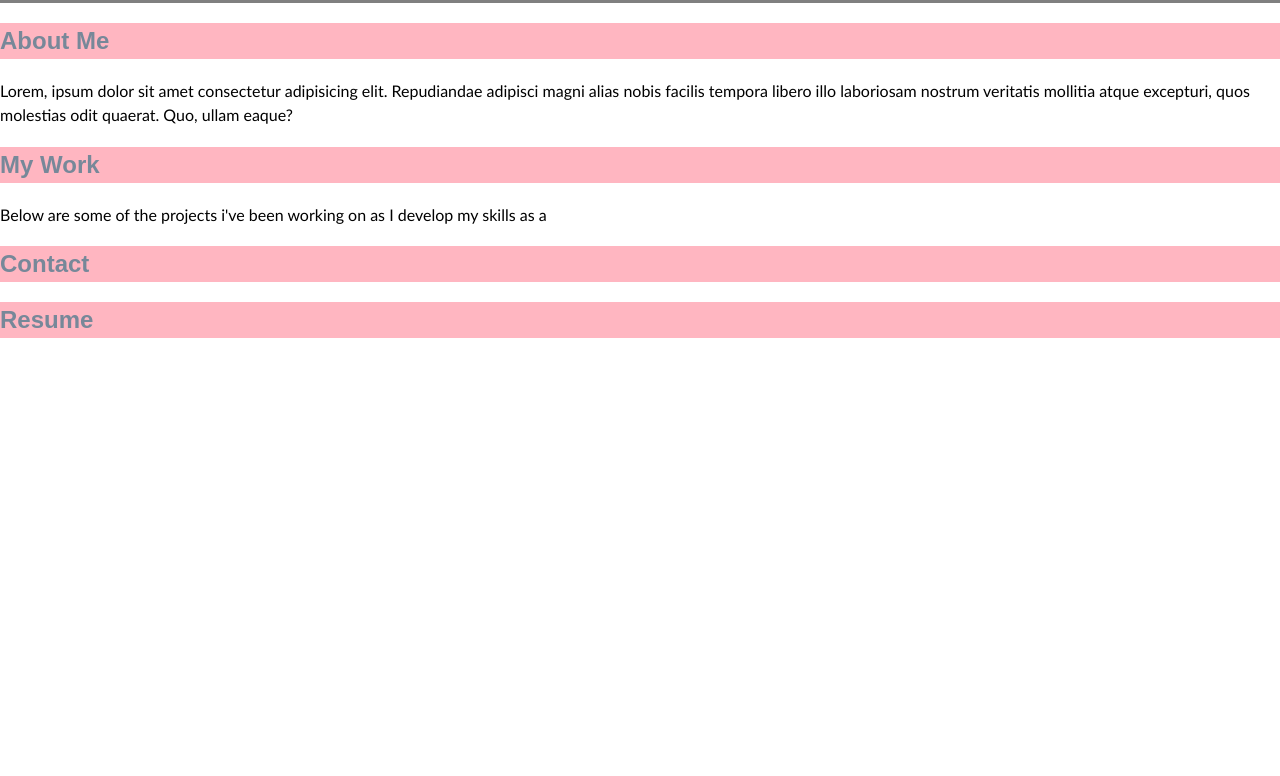
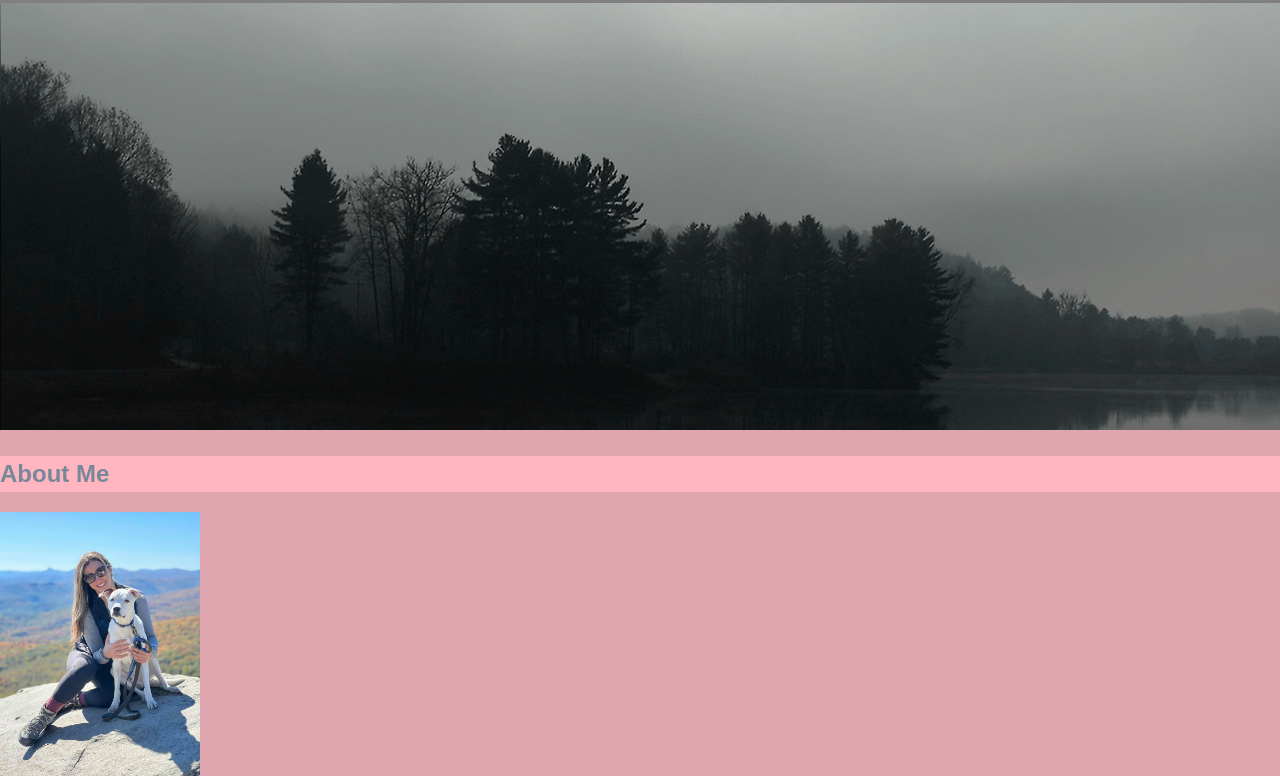
Before and after one commit to ScottieTee/My-Portfolio, a plain HTML site: page index.html in a window 1280 px wide. Shown: the part 113-889 px from the top of the page. Before the commit the page ends 800 px from the top, so only its background shows below. Drawn offline with Linux system fonts and the light colour scheme.

Commit message:
playing around with the hero

```diff
--- a/index.html
+++ b/index.html
@@ -17,18 +17,30 @@
           <a href="#resume">Resume</a>
          </nav>
         </header>
+
+        <section class="hero">
+          <div>
+            <div class="hero-design">
+              <img src="../My-Portfolio/hero design.jpg" alt="black and white treeline with fog">
+            </div>
+          </div>
+        </section>
       <main>
-        <section>
+        <section id="aboutMe">
           <h2>About Me</h2>
-          <div>
+          <img src="./Myself.jpeg" width="200px" />
+          <div class="description">
             <p> Lorem, ipsum dolor sit amet consectetur adipisicing elit. Repudiandae adipisci magni alias nobis facilis tempora libero illo laboriosam nostrum veritatis mollitia atque excepturi, quos molestias odit quaerat. Quo, ullam eaque?</p>
           </div>
         </section>
-        <section>
+        <section id="Work" class="display">
           <h2>My Work</h2>
           <div>
             <p>Below are some of the projects i've been working on as I develop my skills as a</p>
           </div>
+          <div class="container">
+          <div class="work1" onclick="location.href='https://github.com/ScottieTee/run-buddy.git';" style="cursor: pointer;">
+        </div>
         </section>
         <section>
           <h2>Contact</h2>
--- a/style.css
+++ b/style.css
@@ -1,5 +1,6 @@
 * {
     box-sizing: border box;
+    background-color: rgb(224, 166, 175);
 }
 
 body {
@@ -43,7 +44,19 @@ body {
   header .title{
       padding: 10 px 20 px 0 px 30 px;
   }
+  .hero {
+    background-image: url("../My-Portfolio/hero\ design.jpg");
+    height: vh;
+    background-size: cover;
+    background-position: center;
+    position: relative;
   a {
       color:rgb(105, 105, 105);
       font-family:Verdana, Geneva, Tahoma, sans-serif;
   }
+ section .description {
+    align-items: right;
+  }
+section .work1 {
+      background-image: url(../My-Portfolio/Screen\ Shot\ 2022-02-11\ at\ 1.02.09\ PM.png)
+  }
```
Also changed, not shown: Myself.jpeg (added), Screen Shot 2022-02-11 at 1.02.09 PM.png (added), hero design.jpg (added), 1 other file.
